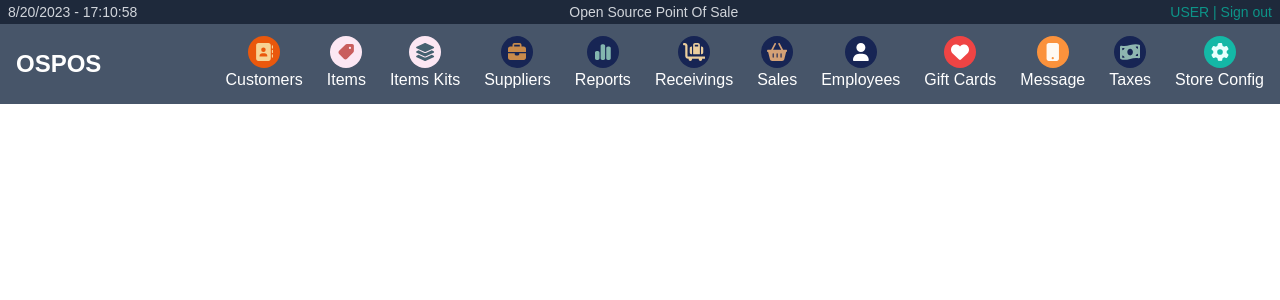
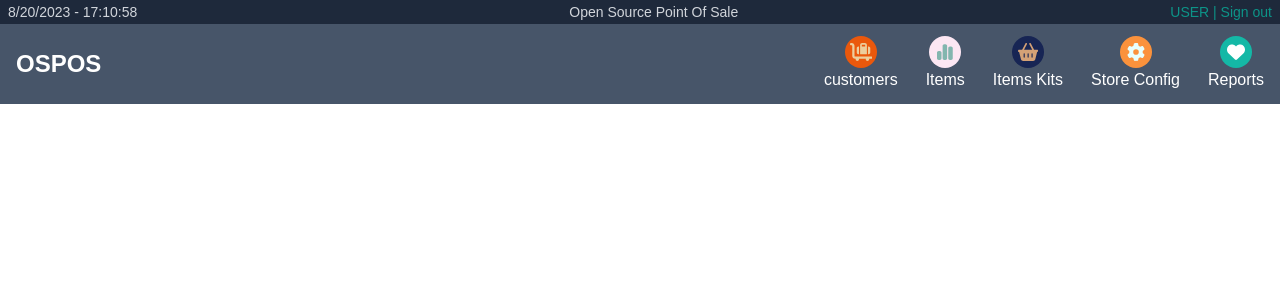
Before and after one commit to FYOTOL1/next_app, a Next.js app: page / in a window 1280 px wide. Shown: the top 300 px of the page. Built offline with nearby package versions, Linux system fonts and the light colour scheme.

Commit message:
fix styel

```diff
--- a/src/app/components/header/Header.tsx
+++ b/src/app/components/header/Header.tsx
@@ -35,6 +35,50 @@
       setCurrentDate(getDate());
    }, 1000);
 
+   const serviceArr = [
+      {
+         logo: airport_car,
+         name: "customers",
+         style: "bg-orange-600",
+      },
+      {
+         logo: analyses,
+         name: "Items",
+         style: "bg-pink-100",
+      },
+      {
+         logo: basket,
+         name: "Items Kits",
+         style: "bg-blue-950",
+      },
+      {
+         logo: gear,
+         name: "Store Config",
+         style: "bg-orange-400",
+      },
+      {
+         logo: hart,
+         name: "Reports",
+         style: "bg-teal-500",
+      },
+   ];
+   const service = serviceArr.map((serv) => {
+      return (
+         <li
+            key={serv.name}
+            className="cursor-pointer mw-80 hover:opacity-70 transition ease-in-out duration-100 flex flex-col items-center"
+         >
+            <span
+               className={`${serv.style} h-8 w-8 rounded-full text-lg flex items-center justify-center `}
+            >
+               {" "}
+               {serv.logo}{" "}
+            </span>
+            <p>{serv.name}</p>
+         </li>
+      );
+   });
+
    return (
       <div>
          <div className=" w-screen h-6 bg-slate-800 flex justify-between items-center px-2 text-white text-sm">
@@ -44,83 +88,97 @@
          </div>
          <nav className="w-screen h-20 bg-slate-600 text-white flex items-center px-4 justify-between">
             <h1 className=" font-serif font-bold text-2xl">OSPOS</h1>
-        <ul className="flex gap-6">
-          <li className="cursor-pointer mw-80 hover:opacity-70 transition ease-in-out duration-100 flex flex-col items-center">
-            <p className="bg-orange-600 h-8 w-8 rounded-full text-lg flex items-center justify-center">
-              {customers}
-            </p>
-            <p>Customers</p>
-          </li>
-          <li className="cursor-pointer mw-80 hover:opacity-70 transition ease-in-out duration-100 tranition-2s flex flex-col items-center">
-            <p className="bg-pink-100 rotate-90 h-8 w-8 rounded-full text-lg flex items-center justify-center">
-              {items}
-            </p>
-            <p>Items</p>
-          </li>
-          <li className="cursor-pointer mw-80 hover:opacity-70 transition ease-in-out duration-100  flex flex-col items-center">
-            <p className="bg-pink-100 h-8 w-8 rounded-full text-lg flex items-center justify-center">
-              {items_kits}
-            </p>
-            <p>Items Kits</p>
-          </li>
-          <li className="cursor-pointer mw-80 hover:opacity-70 transition ease-in-out duration-100  flex flex-col items-center">
-            <p className="bg-blue-950 h-8 w-8 rounded-full text-lg flex items-center justify-center">
-              {suppliers}
-            </p>
-            <p>Suppliers</p>
-          </li>
-          <li className="cursor-pointer mw-80 hover:opacity-70 transition ease-in-out duration-100  flex flex-col items-center">
-            <p className="bg-blue-950 h-8 w-8 rounded-full text-lg flex items-center justify-center">
-              {analyses}
-            </p>
-            <p>Reports</p>
-          </li>
-          <li className="cursor-pointer mw-80 hover:opacity-70 transition ease-in-out duration-100  flex flex-col items-center">
-            <p className="bg-blue-950 h-8 w-8 rounded-full text-lg flex items-center justify-center">
-              {airport_car}
-            </p>
-            <p>Receivings</p>
-          </li>
-          <li className="cursor-pointer mw-80 hover:opacity-70 transition ease-in-out duration-100  flex flex-col items-center">
-            <p className="bg-blue-950 h-8 w-8 rounded-full text-lg flex items-center justify-center">
-              {basket}
-            </p>
-            <p>Sales</p>
-          </li>
-          <li className="cursor-pointer mw-80 hover:opacity-70 transition ease-in-out duration-100  flex flex-col items-center">
-            <p className="bg-blue-950 h-8 w-8 rounded-full text-lg flex items-center justify-center">
-              {user}
-            </p>
-            <p>Employees</p>
-          </li>
-          <li className="cursor-pointer mw-80 hover:opacity-70 transition ease-in-out duration-100  flex flex-col items-center">
-            <p className="bg-red-500 h-8 w-8 rounded-full text-lg flex items-center justify-center">
-              {hart}
-            </p>
-            <p>Gift Cards</p>
-          </li>
-          <li className="cursor-pointer mw-80 hover:opacity-70 transition ease-in-out duration-100  flex flex-col items-center">
-            <p className="bg-orange-400 h-8 w-8 rounded-full text-lg flex items-center justify-center">
-              {phone}
-            </p>
-            <p>Message</p>
-          </li>
-          <li className="cursor-pointer mw-80 hover:opacity-70 transition ease-in-out duration-100  flex flex-col items-center">
-            <p className="bg-blue-950 h-8 w-8 rounded-full text-lg flex items-center justify-center">
-              {money}
-            </p>
-            <p>Taxes</p>
-          </li>
-          <li className="cursor-pointer mw-80 hover:opacity-70 transition ease-in-out duration-100  flex flex-col items-center">
-            <p className="bg-teal-500 h-8 w-8 rounded-full text-lg flex items-center justify-center">
-              {gear}
-            </p>
-            <p>Store Config</p>
-          </li>
-        </ul>
+            <ul className="flex gap-7">{service}</ul>
          </nav>
       </div>
    );
 };
 
 export default Header;
+
+// return (
+//    <div>
+//       <div className=" w-screen h-6 bg-slate-800 flex justify-between items-center px-2 text-white text-sm">
+//          <div className="text-gray-300">{currentDate}</div>
+//          <div className="text-sm text-gray-300">Open Source Point Of Sale</div>
+//          <div className="text-teal-600"> USER | Sign out</div>
+//       </div>
+//       <nav className="w-screen h-20 bg-slate-600 text-white flex items-center px-4 justify-between">
+//          <h1 className=" font-serif font-bold text-2xl">OSPOS</h1>
+//          <ul className="flex gap-7">
+//             <li className="cursor-pointer mw-80 hover:opacity-70 transition ease-in-out duration-100 flex flex-col items-center">
+//                <p className="bg-orange-600 h-8 w-8 rounded-full text-lg flex items-center justify-center">
+//                   {customers}
+//                </p>
+//                <p>Customers</p>
+//             </li>
+//             <li className="cursor-pointer mw-80 hover:opacity-70 transition ease-in-out duration-100 tranition-2s flex flex-col items-center">
+//                <p className="bg-pink-100 rotate-90 h-8 w-8 rounded-full text-lg flex items-center justify-center">
+//                   {items}
+//                </p>
+//                <p>Items</p>
+//             </li>
+//             <li className="cursor-pointer mw-80 hover:opacity-70 transition ease-in-out duration-100  flex flex-col items-center">
+//                <p className="bg-pink-100 h-8 w-8 rounded-full text-lg flex items-center justify-center">
+//                   {items_kits}
+//                </p>
+//                <p>Items Kits</p>
+//             </li>
+//             <li className="cursor-pointer mw-80 hover:opacity-70 transition ease-in-out duration-100  flex flex-col items-center">
+//                <p className="bg-blue-950 h-8 w-8 rounded-full text-lg flex items-center justify-center">
+//                   {suppliers}
+//                </p>
+//                <p>Suppliers</p>
+//             </li>
+//             <li className="cursor-pointer mw-80 hover:opacity-70 transition ease-in-out duration-100  flex flex-col items-center">
+//                <p className="bg-blue-950 h-8 w-8 rounded-full text-lg flex items-center justify-center">
+//                   {analyses}
+//                </p>
+//                <p>Reports</p>
+//             </li>
+//             <li className="cursor-pointer mw-80 hover:opacity-70 transition ease-in-out duration-100  flex flex-col items-center">
+//                <p className="bg-blue-950 h-8 w-8 rounded-full text-lg flex items-center justify-center">
+//                   {airport_car}
+//                </p>
+//                <p>Receivings</p>
+//             </li>
+//             <li className="cursor-pointer mw-80 hover:opacity-70 transition ease-in-out duration-100  flex flex-col items-center">
+//                <p className="bg-blue-950 h-8 w-8 rounded-full text-lg flex items-center justify-center">
+//                   {basket}
+//                </p>
+//                <p>Sales</p>
+//             </li>
+//             <li className="cursor-pointer mw-80 hover:opacity-70 transition ease-in-out duration-100  flex flex-col items-center">
+//                <p className="bg-blue-950 h-8 w-8 rounded-full text-lg flex items-center justify-center">
+//                   {user}
+//                </p>
+//                <p>Employees</p>
+//             </li>
+//             <li className="cursor-pointer mw-80 hover:opacity-70 transition ease-in-out duration-100  flex flex-col items-center">
+//                <p className="bg-red-500 h-8 w-8 rounded-full text-lg flex items-center justify-center">
+//                   {hart}
+//                </p>
+//                <p>Gift Cards</p>
+//             </li>
+//             <li className="cursor-pointer mw-80 hover:opacity-70 transition ease-in-out duration-100  flex flex-col items-center">
+//                <p className="bg-orange-400 h-8 w-8 rounded-full text-lg flex items-center justify-center">
+//                   {phone}
+//                </p>
+//                <p>Message</p>
+//             </li>
+//             <li className="cursor-pointer mw-80 hover:opacity-70 transition ease-in-out duration-100  flex flex-col items-center">
+//                <p className="bg-blue-950 h-8 w-8 rounded-full text-lg flex items-center justify-center">
+//                   {money}
+//                </p>
+//                <p>Taxes</p>
+//             </li>
+//             <li className="cursor-pointer mw-80 hover:opacity-70 transition ease-in-out duration-100  flex flex-col items-center">
+//                <p className="bg-teal-500 h-8 w-8 rounded-full text-lg flex items-center justify-center">
+//                   {gear}
+//                </p>
+//                <p>Store Config</p>
+//             </li>
+//          </ul>
+//       </nav>
+//    </div>
+// );
```
Also changed, not shown: src/app/components/header/style.module.css (deleted). Lines whose indentation alone changed are shown as unchanged.
